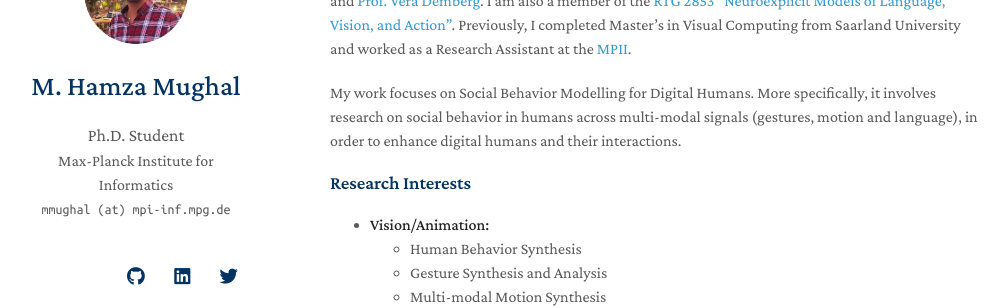
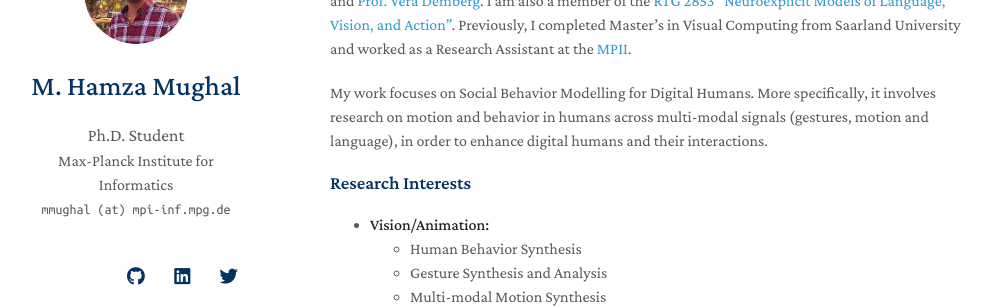
Before and after one commit to m-hamza-mughal/m-hamza-mughal.github.io, a Jekyll site: the page built from index.md, in a window 1280 px wide and 900 px high. Shown: the part 144-452 px from the top of the window, without its empty margins (140-1148 px from the left). Built offline with Jekyll 4.4.1, drawn with Linux system fonts in a browser that asks for light colours; nearby versions of some CDN libraries; a style sheet for code colours, icons or effects is not loaded; our own code applies the rules of GitHub Pages for plain Markdown files.

Commit message:
update tagline

```diff
--- a/index.md
+++ b/index.md
@@ -6,7 +6,7 @@ layout: homepage
 
 I am a Ph.D. student at the [Max Planck Institute for Informatics](https://www.mpi-inf.mpg.de) advised by [Prof. Christian Theobalt](https://people.mpi-inf.mpg.de/~theobalt/) and [Prof. Vera Demberg](https://www.uni-saarland.de/lehrstuhl/demberg/members/verademberg.html). I am also a member of the [RTG 2853 "Neuroexplicit Models of Language, Vision, and Action"](https://www.neuroexplicit.org). Previously, I completed Master's in Visual Computing from Saarland University and worked as a Research Assistant at the [MPII](https://www.mpi-inf.mpg.de/departments/visual-computing-and-artificial-intelligence).
 
-My work focuses on Social Behavior Modelling for Digital Humans. More specifically, it involves research on social behavior in humans across multi-modal signals (gestures, motion and language), in order to enhance digital humans and their interactions.
+My work focuses on Social Behavior Modelling for Digital Humans. More specifically, it involves research on motion and behavior in humans across multi-modal signals (gestures, motion and language), in order to enhance digital humans and their interactions.
 
 ### Research Interests
 - **Vision/Animation:**
```
